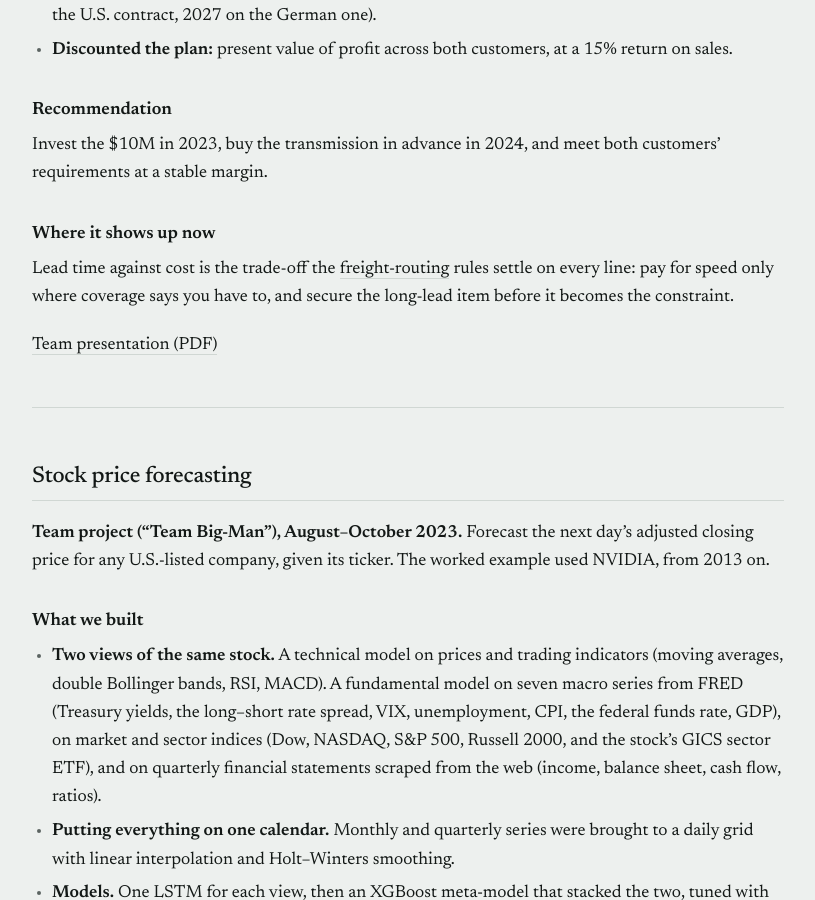
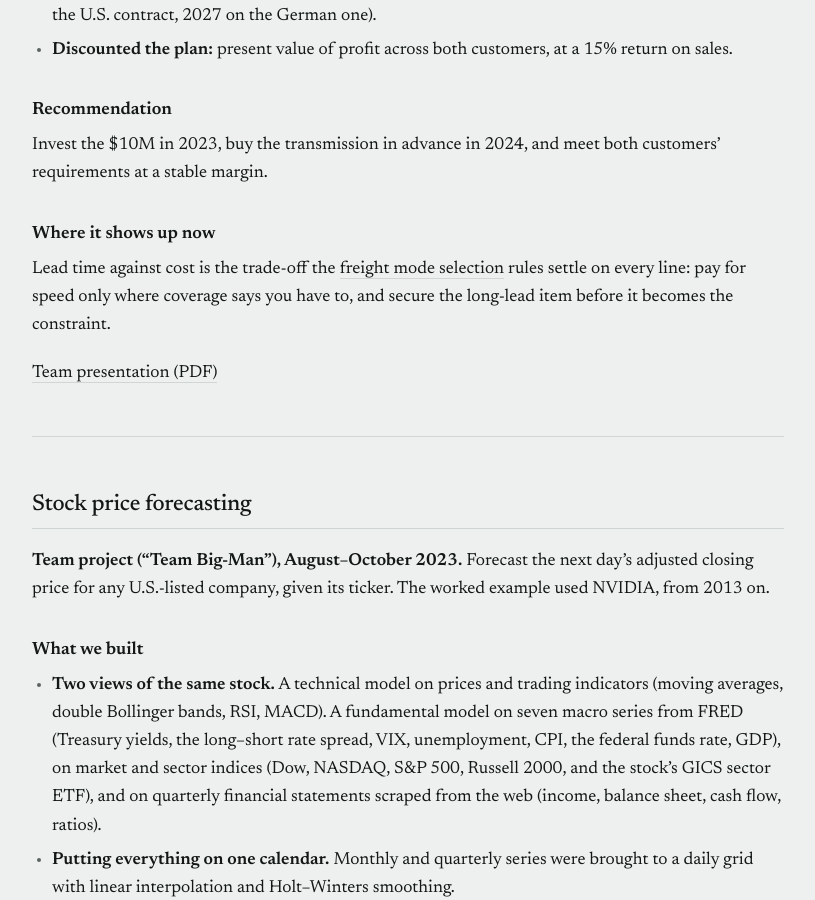
Before and after one commit to yss2333/jay-supply-chain-ai, a Jekyll site: the page built from docs/archive/2023/README.md, in a window 1280 px wide and 900 px high, scrolled down 2190 px. Shown: the whole window, without its empty margins (92-907 px from the left). Built offline with Jekyll 4.4.1, drawn with Linux system fonts in a browser that asks for light colours; our own code applies the rules of GitHub Pages for plain Markdown files.

Commit message:
Industry wording: freight mode selection, sales velocity; change log entry for the October 17 wording pass

```diff
--- a/docs/archive/2023/README.md
+++ b/docs/archive/2023/README.md
@@ -40,7 +40,7 @@ Invest the $10M in 2023, buy the transmission in advance in 2024, and meet both
 
 ### Where it shows up now
 
-Lead time against cost is the trade-off the [freight-routing](../../work/shipping-route-automation.md) rules settle on every line: pay for speed only where coverage says you have to, and secure the long-lead item before it becomes the constraint.
+Lead time against cost is the trade-off the [freight mode selection](../../work/shipping-route-automation.md) rules settle on every line: pay for speed only where coverage says you have to, and secure the long-lead item before it becomes the constraint.
 
 [Team presentation (PDF)](docs/boeing-case-competition.pdf)
 
--- a/docs/index.html
+++ b/docs/index.html
@@ -373,7 +373,7 @@
       <h3><a href="archive/2023/#boeing-case-competition">Boeing case competition</a></h3>
       <span class="prov meta">Penn State &times; Boeing &middot; fall 2022 &middot; team</span>
       <p>A 60-helicopter contract under a delivery cap, a price ceiling and rising costs. A <span class="val">$10M</span> investment that cut lead time from <span class="val">40</span> to <span class="val">30</span> months held return on sales at <span class="val">15%</span> instead of <span class="val">12&ndash;13%</span>, about <span class="val">$53M</span> more profit. We also timed an advance purchase of the longest-lead part.</p>
-      <p class="now">Now: the same lead-time-against-cost trade-off the freight-routing rules settle on every line.</p>
+      <p class="now">Now: the same lead-time-against-cost trade-off the freight mode selection rules settle on every line.</p>
     </article>
     <article class="earlier-card">
       <h3><a href="archive/2023/#stock-price-forecasting">Stock price forecasting</a></h3>
@@ -411,7 +411,7 @@
       <div class="when">2024.01 &mdash; 2025.12</div>
       <div>
         <h3>Junior Demand Planning Data Analyst &mdash; Kiss Beauty Group, Inc.</h3>
-        <p>Calibrated monthly SKU-level forecasts for six US and UK retail accounts to confirmed door counts, store reset timing, in-stock rates and each retailer's order pattern. Worked with sales operations to size initial pipeline fills for 300+ new-item launches across those accounts' spring 2026 resets, flagging supply gaps before they reached the shelf. Built the freight-routing automation that 15+ buyers in four divisions now run, automated stock checks for 15+ accounts with SAP macros and Python, and built a self-service Power BI order model that is still in use. Promoted to Demand Planning Specialist.</p>
+        <p>Calibrated monthly SKU-level forecasts for six US and UK retail accounts to confirmed door counts, store reset timing, in-stock rates and each retailer's order pattern. Worked with sales operations to size initial pipeline fills for 300+ new-item launches across those accounts' spring 2026 resets, flagging supply gaps before they reached the shelf. Built the automated freight mode selection that 15+ buyers in four divisions now run, automated stock checks for 15+ accounts with SAP macros and Python, and built a self-service Power BI order model that is still in use. Promoted to Demand Planning Specialist.</p>
       </div>
     </div>
     <div class="cv-row">
```
Also changed, not shown: docs/changes.md (+2 -0 lines), docs/work/new-product-introduction.md (+1 -1 lines).
